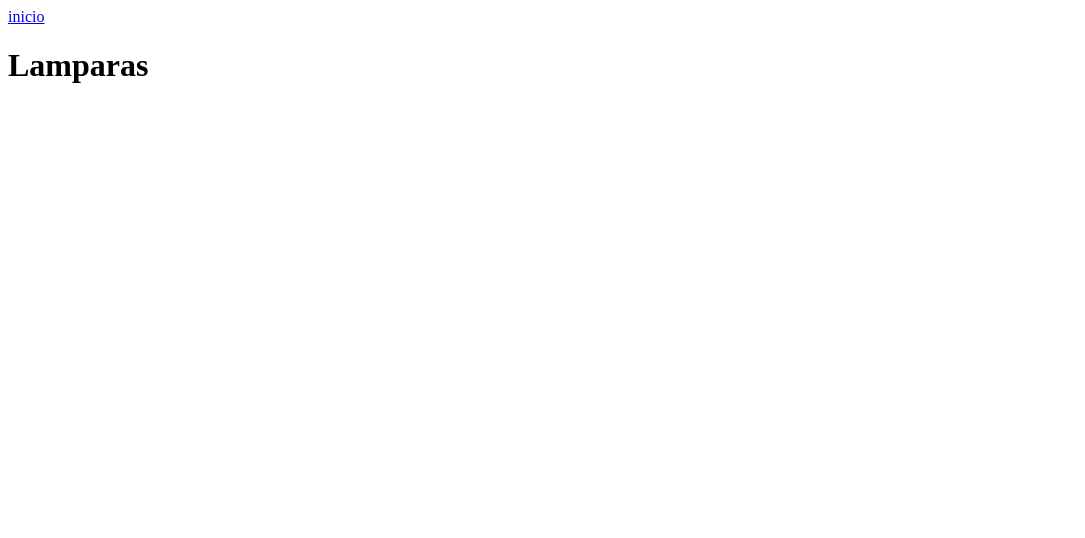
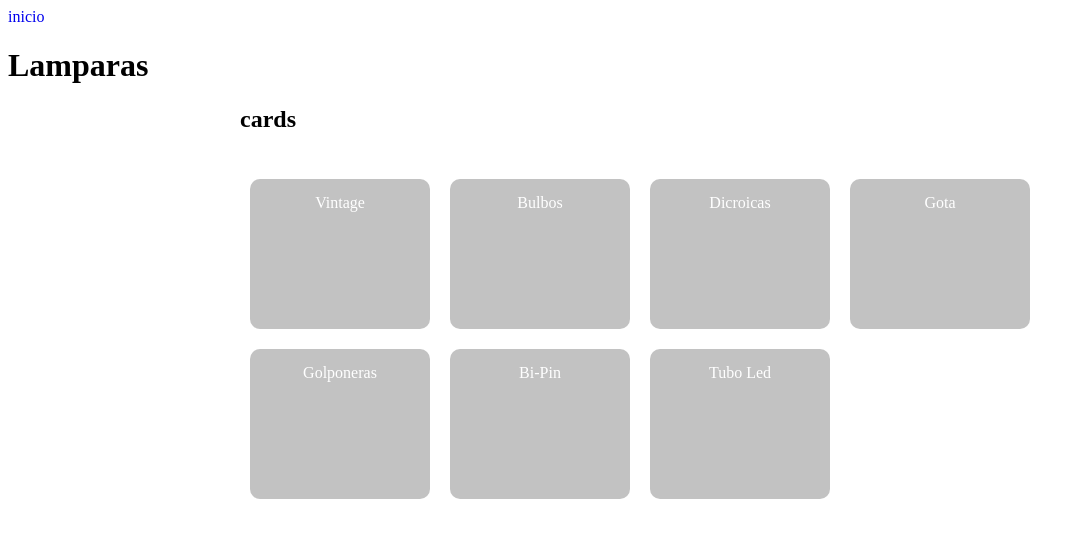
Before and after one commit to marianorigo18/dataJsonOk, a plain HTML site: page pag/lamparas.html in a window 1280 px wide. Shown: the whole page, without its empty margins (0-1085 px from the left). Drawn offline with Linux system fonts and the light colour scheme.

Commit message:
fix commit

```diff
--- a/pag/lamparas.html
+++ b/pag/lamparas.html
@@ -4,10 +4,23 @@
     <meta charset="UTF-8">
     <meta http-equiv="X-UA-Compatible" content="IE=edge">
     <meta name="viewport" content="width=device-width, initial-scale=1.0">
+    <link rel="stylesheet" href="../styles/style.css">
     <title>Document</title>
 </head>
 <body>
     <a href="../index.html">inicio</a>
     <h1>Lamparas</h1>
+    <main>
+        <section class="section__cards">
+            <div class="container">
+                <div class="section__cards_title">
+                    <h2>cards</h2>
+                </div>
+                <div class="cards" id="contenedor-cards">
+                </div>
+            </div>
+        </section>
+    </main>
+    <script src="../scrips/lamp.js"></script>
 </body>
 </html>
--- /dev/null
+++ b/scrips/lamp.js
@@ -0,0 +1,23 @@
+obtenerData()
+async function obtenerData(){
+    const response = await fetch("http://127.0.0.1:5500/dataJsonOk/data/data.json");
+    const data = await response.json();
+    capturarElements(data);
+}
+
+function capturarElements(data){
+    const contenedorCards = document.querySelector('#contenedor-cards');
+    let iluminacion = data.categorias[0].categorias[0].categorias
+    iluminacion.forEach(cat => {
+        const box = document.createElement('div');
+        box.classList = 'box';
+        box.innerHTML = `
+        <a href="${cat.link}">
+            <div class="card">
+                <p>${cat.title}</p>
+            </div>
+        </a>
+        `
+        contenedorCards.appendChild(box)
+    });
+}
```
Also changed, not shown: app.js (+20 -20 lines).
